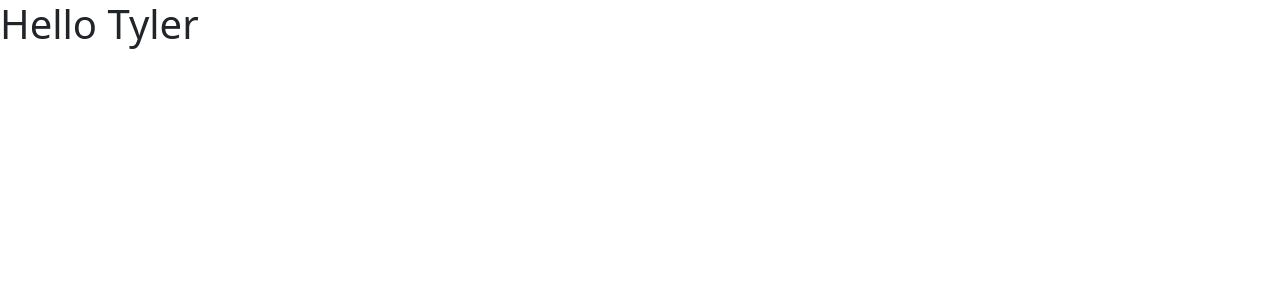
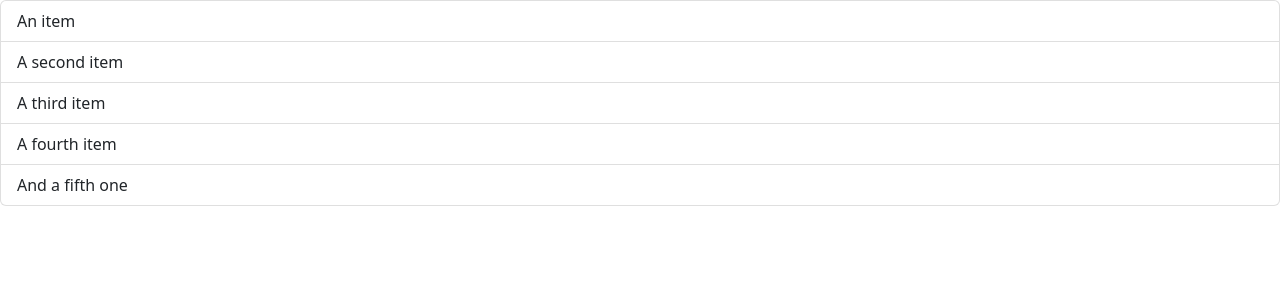
Before and after one commit to Hudson-TD/game-discovery, a React (Vite) app: page / in a window 1280 px wide. Shown: the top 300 px of the page. Built offline with nearby package versions, Linux system fonts and the light colour scheme.

Commit message:
Created and imported basic ListGroup component

```diff
--- a/src/App.tsx
+++ b/src/App.tsx
@@ -1,7 +1,7 @@
-import Message from "./components/Message";
+import ListGroup from "./components/ListGroup";
 
 function App() {
-  return <Message />;
+  return <ListGroup />;
 }
 
 export default App;
--- /dev/null
+++ b/src/components/ListGroup.tsx
@@ -0,0 +1,13 @@
+function ListGroup() {
+  return (
+    <ul className="list-group">
+      <li className="list-group-item">An item</li>
+      <li className="list-group-item">A second item</li>
+      <li className="list-group-item">A third item</li>
+      <li className="list-group-item">A fourth item</li>
+      <li className="list-group-item">And a fifth one</li>
+    </ul>
+  );
+}
+
+export default ListGroup;
```
